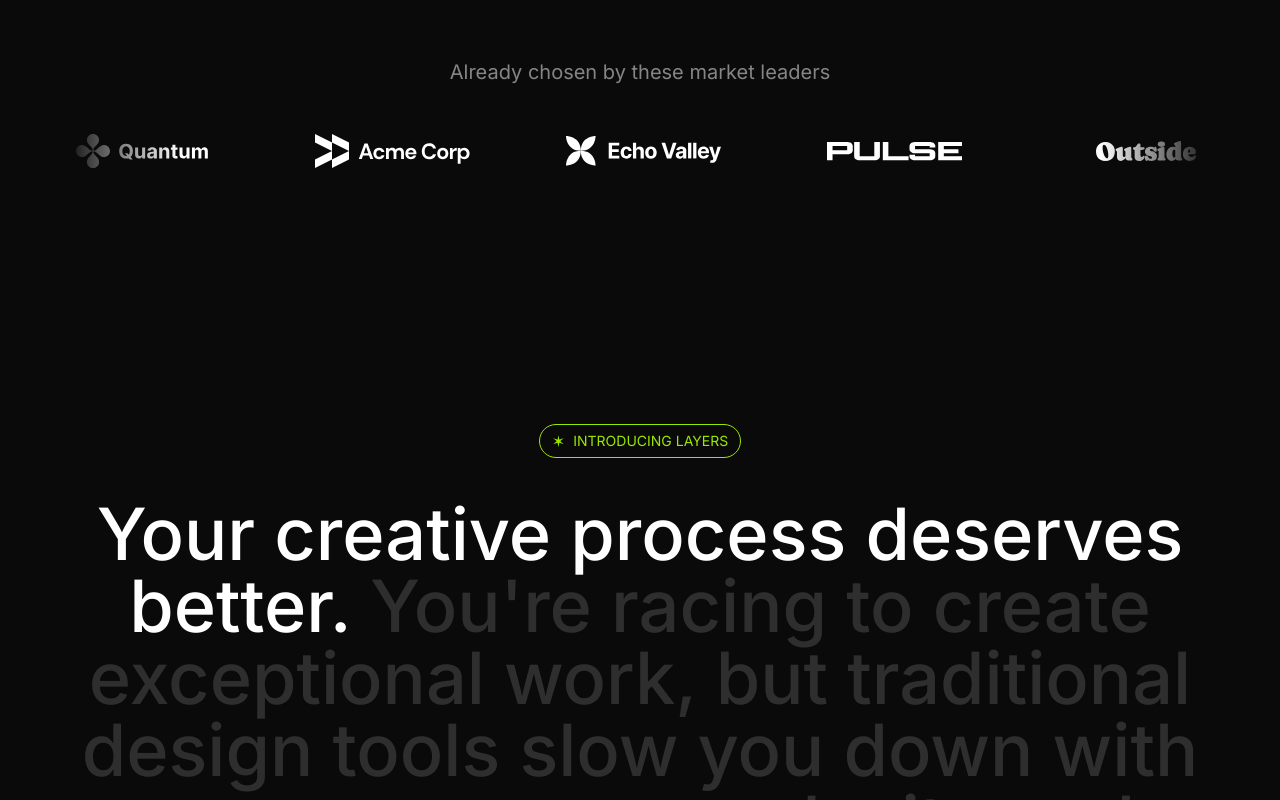
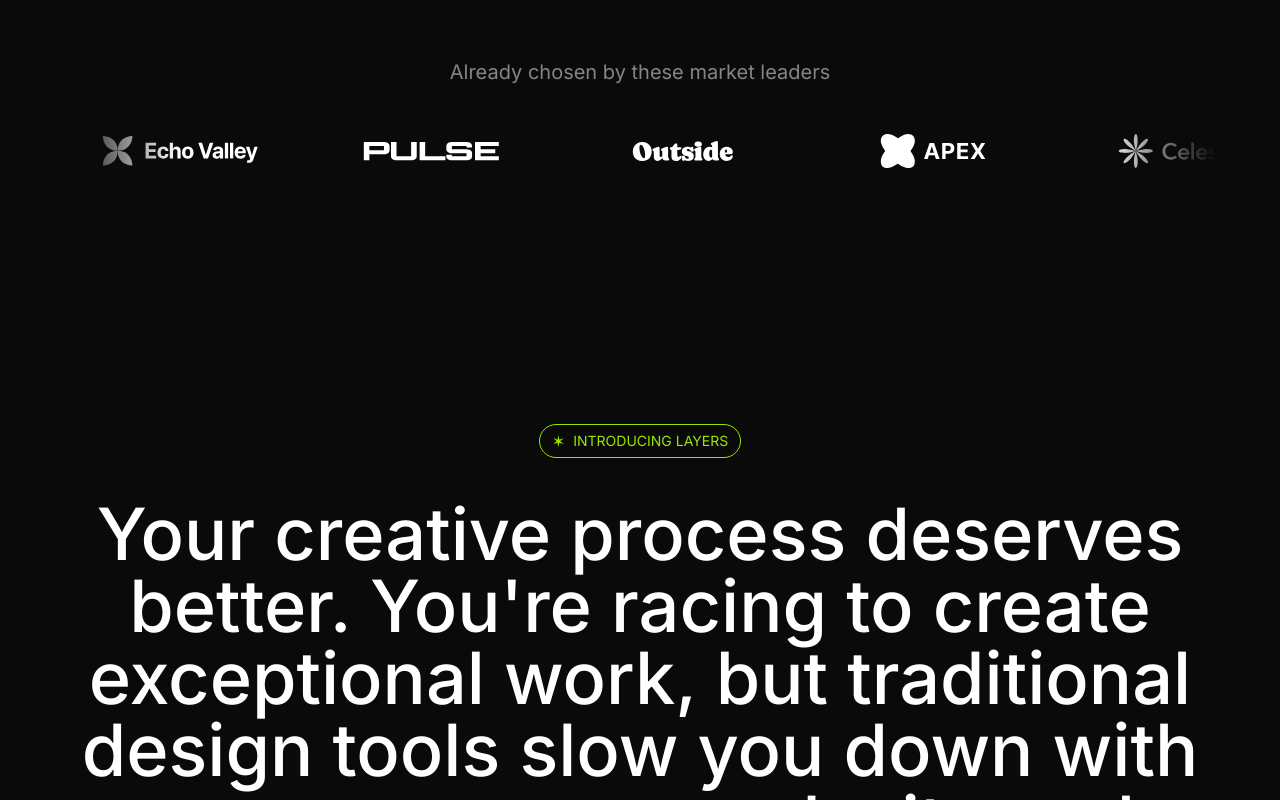
Before and after one commit to abeertech01/animated-saas-ui, a Next.js app: page / in a window 1280 px wide. Shown: the part 720-1520 px from the top of the page. Built offline with nearby package versions, Linux system fonts and the light colour scheme.

Commit message:
introductin section animation

```diff
--- a/sections/Introduction.tsx
+++ b/sections/Introduction.tsx
@@ -1,22 +1,64 @@
+"use client"
+
 import Tag from "@/components/Tag"
+import { useMotionValueEvent, useScroll, useTransform } from "motion/react"
+import { useEffect, useRef, useState } from "react"
+import { twMerge } from "tailwind-merge"
 
 const text = `You're racing to create exceptional work, but traditional design tools slow you down with unnecessary complexity and steep learning curves.`
+const words = text.split(" ")
 
 export default function Introduction() {
+  const scrollTarget = useRef<HTMLDivElement>(null)
+  const { scrollYProgress } = useScroll({
+    target: scrollTarget,
+    offset: ["start end", "end end"], // explanation is given in the bottom
+  })
+  const [currentWord, setCurrentWord] = useState(0)
+  const wordIndex = useTransform(scrollYProgress, [0, 1], [0, words.length])
+
+  useEffect(() => {
+    wordIndex.on("change", (latest) => {
+      setCurrentWord(latest)
+    })
+  }, [wordIndex])
+
   return (
     <section className="py-28 lg:py-40">
       <div className="container">
+        <div className="top-20 md:top-28 lg:top-40 sticky">
           <div className="flex justify-center">
             <Tag>Introducing Layers</Tag>
           </div>
           <div className="mt-10 font-medium text-4xl md:text-6xl lg:text-7xl text-center">
             <span>Your creative process deserves better.</span>{" "}
-          <span className="text-white/15">{text}</span>
+            <span className="">
+              {words.map((word, wordIndex) => (
+                <span
+                  key={wordIndex}
+                  className={twMerge(
+                    "text-white/15 transition duration-500",
+                    wordIndex < currentWord && "text-white",
+                  )}
+                >{`${word} `}</span>
+              ))}
+            </span>
             <span className="block text-lime-400">
               Tha&apos;s why we built Layers.
             </span>
           </div>
         </div>
+        <div ref={scrollTarget} className="h-[150vh]"></div>
+      </div>
     </section>
   )
 }
+
+/** Everything explained **
+  offset: ["start end", "end end"]
+  - start end: means when the top of the target element reaches the bottom of the viewport
+  - end end: means when the bottom of the target element reaches the bottom of the viewport
+
+  useTransform(scrollYProgress, [0, 1], [0, words.length])
+  - This is the key connection. useTransform maps the scroll progress (0→1) to word indices (0→words.length). progress 0-100% = 0→words.length
+ */
--- a/sections/LogoTicker.tsx
+++ b/sections/LogoTicker.tsx
@@ -1,3 +1,5 @@
+"use client"
+
 import quantumLogo from "@/assets/images/quantum.svg"
 import acmeLogo from "@/assets/images/acme-corp.svg"
 import echoValleyLogo from "@/assets/images/echo-valley.svg"
@@ -7,6 +9,8 @@ import apexLogo from "@/assets/images/apex.svg"
 import celestialLogo from "@/assets/images/celestial.svg"
 import twiceLogo from "@/assets/images/twice.svg"
 import Image from "next/image"
+import { Fragment } from "react"
+import { motion } from "motion/react"
 
 const logos = [
   { name: "Quantum", image: quantumLogo },
@@ -26,12 +30,26 @@ export default function LogoTicker() {
         <h3 className="text-white/50 text-xl text-center">
           Already chosen by these market leaders
         </h3>
-        <div className="mt-12 overflow-hidden mask-[linear-gradient(to_right,transparent,black_10%,black_90%,transparent)]">
-          <div className="flex gap-24 pr-24">
-            {logos.map((logo) => (
-              <Image key={logo.name} src={logo.image} alt={logo.name} />
+        <div className="flex mt-12 overflow-hidden mask-[linear-gradient(to_right,transparent,black_10%,black_90%,transparent)]">
+          <motion.div
+            animate={{
+              x: "-50%",
+            }}
+            transition={{
+              duration: 30,
+              ease: "linear",
+              repeat: Infinity,
+            }}
+            className="flex flex-none gap-24 pr-24"
+          >
+            {Array.from({ length: 2 }).map((_, i) => (
+              <Fragment key={i}>
+                {logos.map((logo) => (
+                  <Image key={logo.name} src={logo.image} alt={logo.name} />
+                ))}
+              </Fragment>
             ))}
-          </div>
+          </motion.div>
         </div>
       </div>
     </section>
```
Lines whose indentation alone changed are shown as unchanged.
